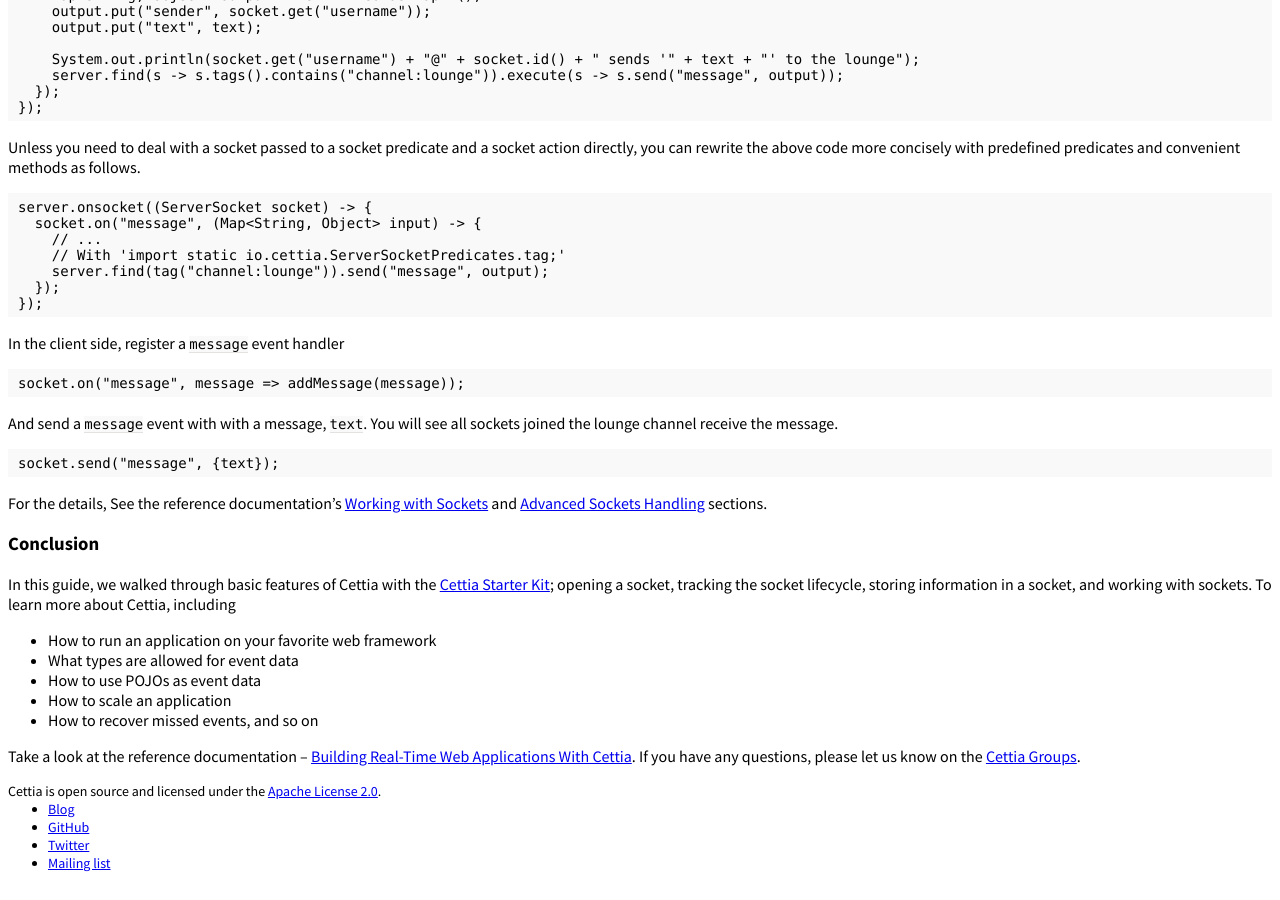
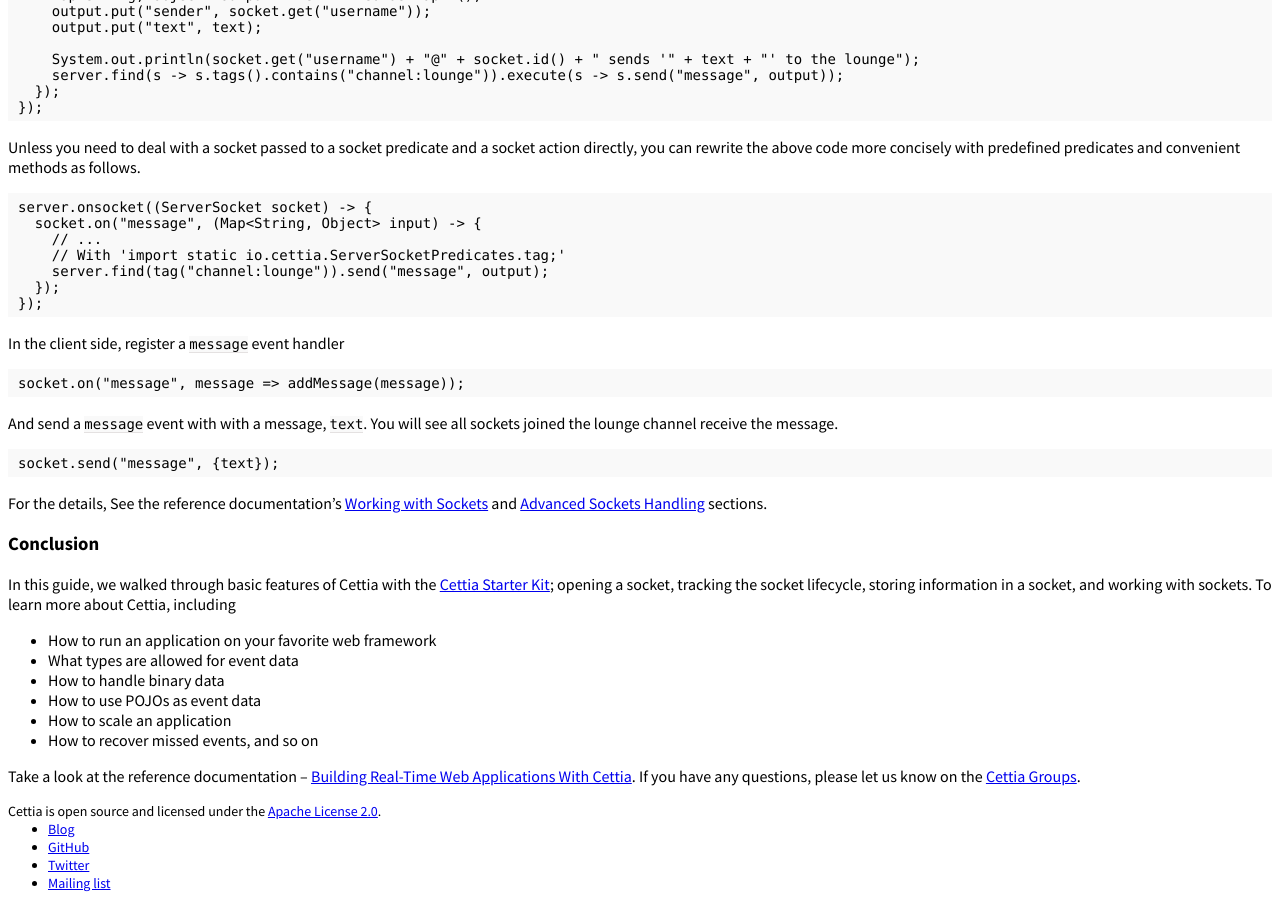
Before and after one commit to cettia/cettia.github.io, a Jekyll site: the page built from guides/getting-started.md, in a window 1280 px wide and 900 px high, scrolled down 3558 px. Built offline with Jekyll 4.4.1, drawn with Linux system fonts in a browser that asks for light colours; a style sheet for code colours, icons or effects is not loaded.

Commit message:
Mention binary type of data

```diff
--- a/guides/getting-started.md
+++ b/guides/getting-started.md
@@ -235,6 +235,7 @@
 
 - How to run an application on your favorite web framework
 - What types are allowed for event data
+- How to handle binary data
 - How to use POJOs as event data
 - How to scale an application
 - How to recover missed events, and so on
```
